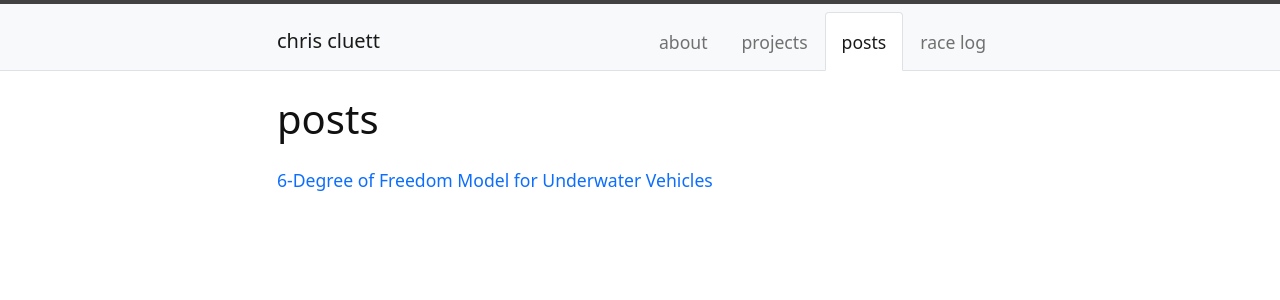
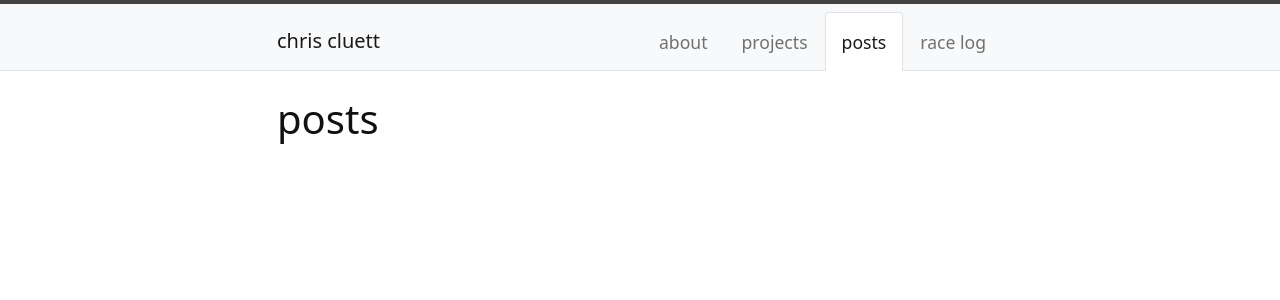
Before and after one commit to ccluett/website, a Jekyll site: the page built from content/2-posts.md, in a window 1280 px wide. Shown: the top 300 px of the page. Built offline with Jekyll 4.4.1, drawn with Linux system fonts in a browser that asks for light colours.

Commit message:
Update 2-posts.md

```diff
--- a/content/2-posts.md
+++ b/content/2-posts.md
@@ -2,5 +2,3 @@
 title: posts
 nav: true
 ---
-
-[6-Degree of Freedom Model for Underwater Vehicles](6dof/6dof.md)
```
